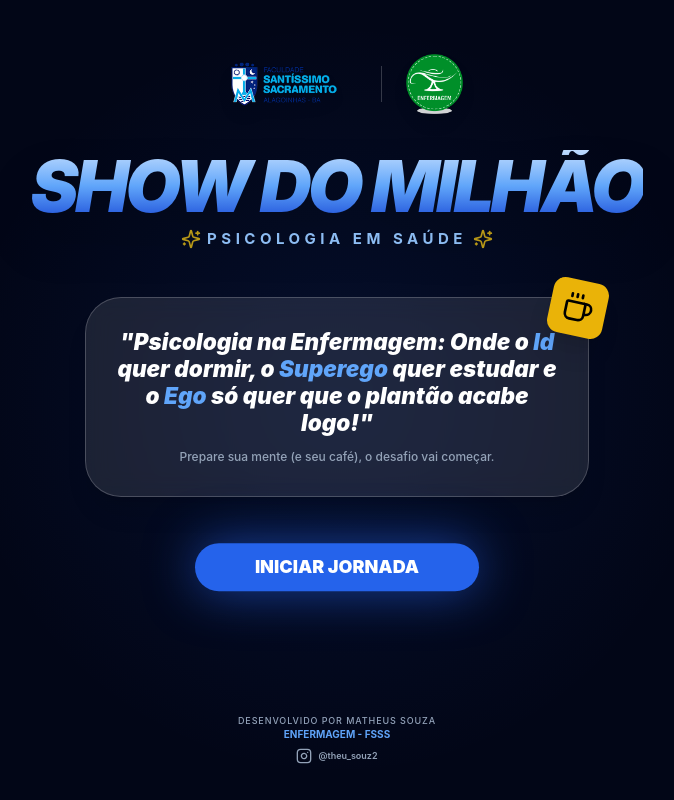
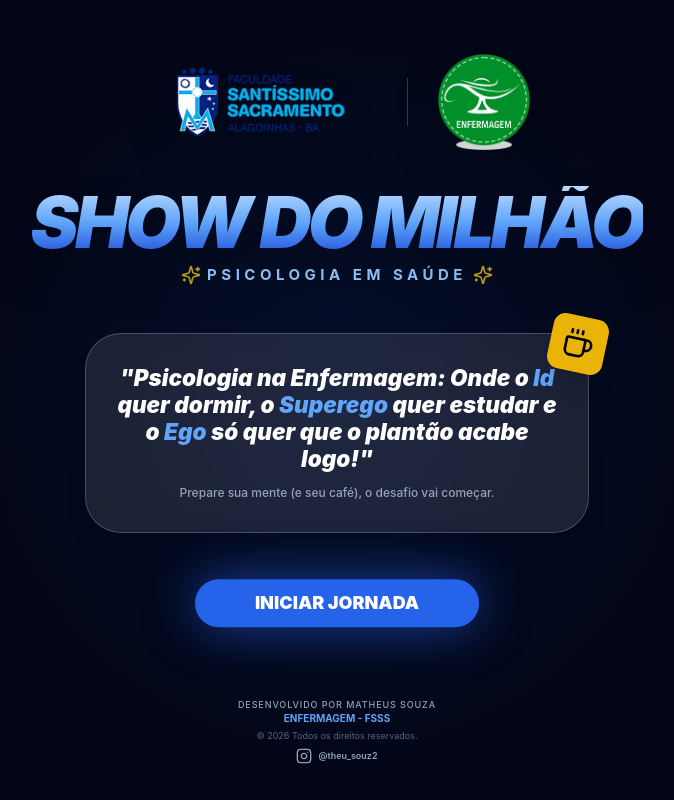
Before and after one commit to souzatheu2211-maker/PSICOLOGIA-EM-SAUDE, a React (Vite) app: page / in a window 1280 px wide. Shown: the whole page, without its empty margins (303-977 px from the left). Built offline with nearby package versions, Linux system fonts and the light colour scheme.

Commit message:
[dyad] Aumento das logos, atualização dos créditos com copyright 2026 e reconhecimento do administrador. - wrote 3 file(s)

```diff
--- a/src/components/Footer.tsx
+++ b/src/components/Footer.tsx
@@ -9,6 +9,7 @@ const Footer = () => {
       <div className="flex flex-col items-center text-center">
         <p className="font-medium text-xs uppercase tracking-widest">Desenvolvido por Matheus Souza</p>
         <p className="font-bold text-blue-400 text-[10px]">ENFERMAGEM - FSSS</p>
+        <p className="text-[9px] mt-1 opacity-60">© 2026 Todos os direitos reservados.</p>
       </div>
       <a
         href="https://www.instagram.com/theu_souz2?igsh=NXhiejZ0OTh1cHd5&utm_source=qr"
--- a/src/pages/Auth.tsx
+++ b/src/pages/Auth.tsx
@@ -60,10 +60,10 @@ const Auth = () => {
       <div className="absolute top-1/2 left-1/2 -translate-x-1/2 -translate-y-1/2 w-[500px] h-[500px] bg-blue-600/20 rounded-full blur-[120px] pointer-events-none"></div>
 
       <div className="relative z-10 w-full max-w-md flex flex-col items-center gap-8">
-        {/* Logos */}
-        <div className="flex items-center gap-6 mb-2">
-          <img src="/src/assets/logo-fsss.png" alt="FSSS" className="h-12 object-contain" />
-          <img src="/src/assets/logo-enf.png" alt="ENF" className="h-12 object-contain" />
+        {/* Logos - Increased sizes */}
+        <div className="flex items-center gap-8 mb-2">
+          <img src="/src/assets/logo-fsss.png" alt="FSSS" className="h-16 md:h-20 object-contain" />
+          <img src="/src/assets/logo-enf.png" alt="ENF" className="h-16 md:h-20 object-contain" />
         </div>
 
         <Card className="w-full glass-dark border-white/10 rounded-[2.5rem] shadow-2xl overflow-hidden animate-in zoom-in duration-500">
--- a/src/pages/Landing.tsx
+++ b/src/pages/Landing.tsx
@@ -19,11 +19,11 @@ const Landing = () => {
       </div>
 
       <div className="relative z-10 max-w-4xl w-full flex flex-col items-center pt-12 animate-in fade-in slide-in-from-bottom-8 duration-1000">
-        {/* Logos Section */}
-        <div className="flex items-center justify-center gap-8 mb-12">
-          <img src="/src/assets/logo-fsss.png" alt="FSSS Logo" className="h-16 md:h-20 object-contain drop-shadow-lg" />
-          <div className="h-12 w-px bg-white/20"></div>
-          <img src="/src/assets/logo-enf.png" alt="Enfermagem Logo" className="h-16 md:h-20 object-contain drop-shadow-lg" />
+        {/* Logos Section - Increased sizes */}
+        <div className="flex items-center justify-center gap-10 mb-12">
+          <img src="/src/assets/logo-fsss.png" alt="FSSS Logo" className="h-24 md:h-32 object-contain drop-shadow-2xl" />
+          <div className="h-16 w-px bg-white/20"></div>
+          <img src="/src/assets/logo-enf.png" alt="Enfermagem Logo" className="h-24 md:h-32 object-contain drop-shadow-2xl" />
         </div>
 
         <h1 className="text-6xl md:text-8xl font-black text-transparent bg-clip-text bg-gradient-to-b from-blue-200 via-blue-400 to-blue-700 italic uppercase tracking-tighter mb-2 drop-shadow-2xl">
```
